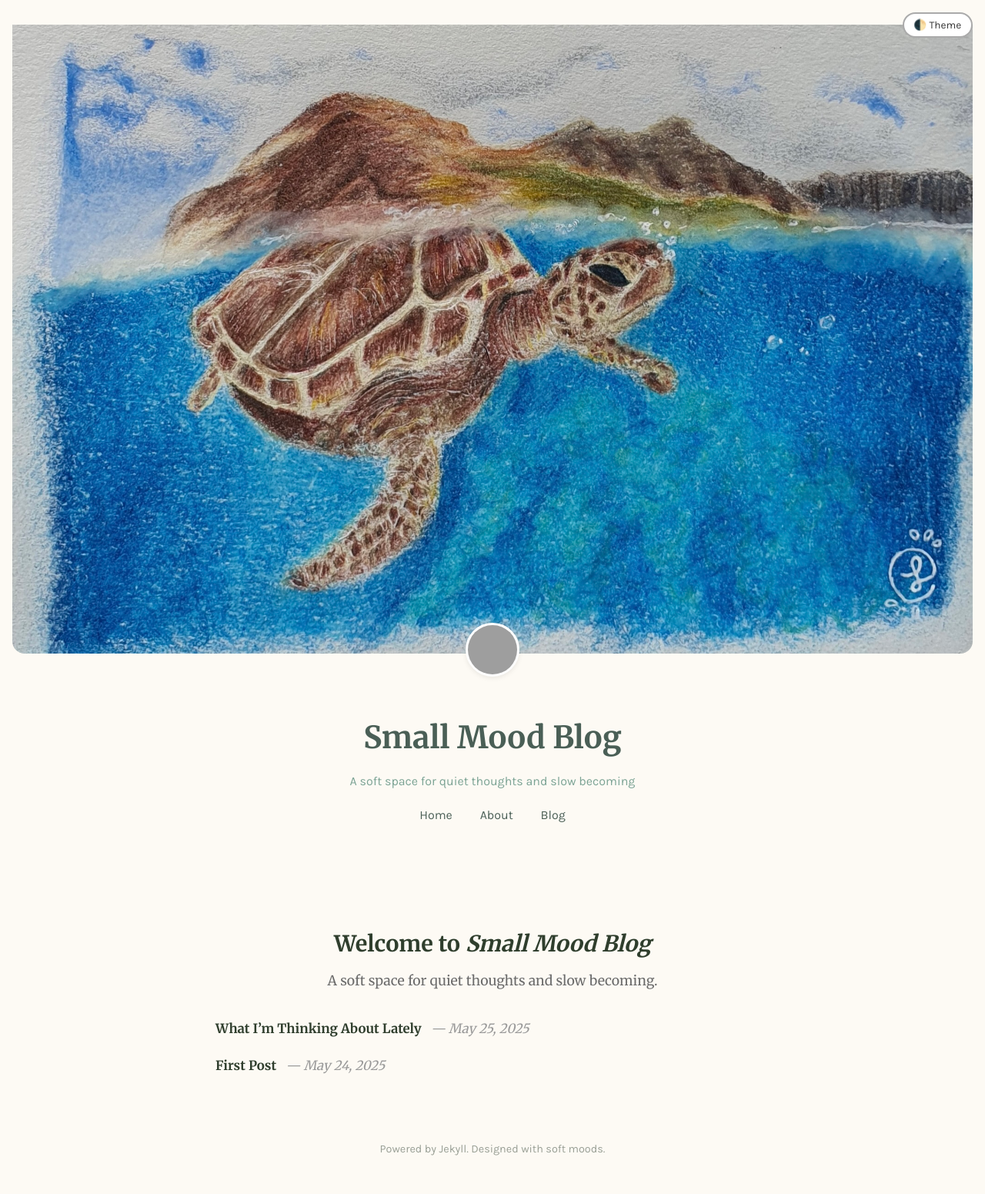
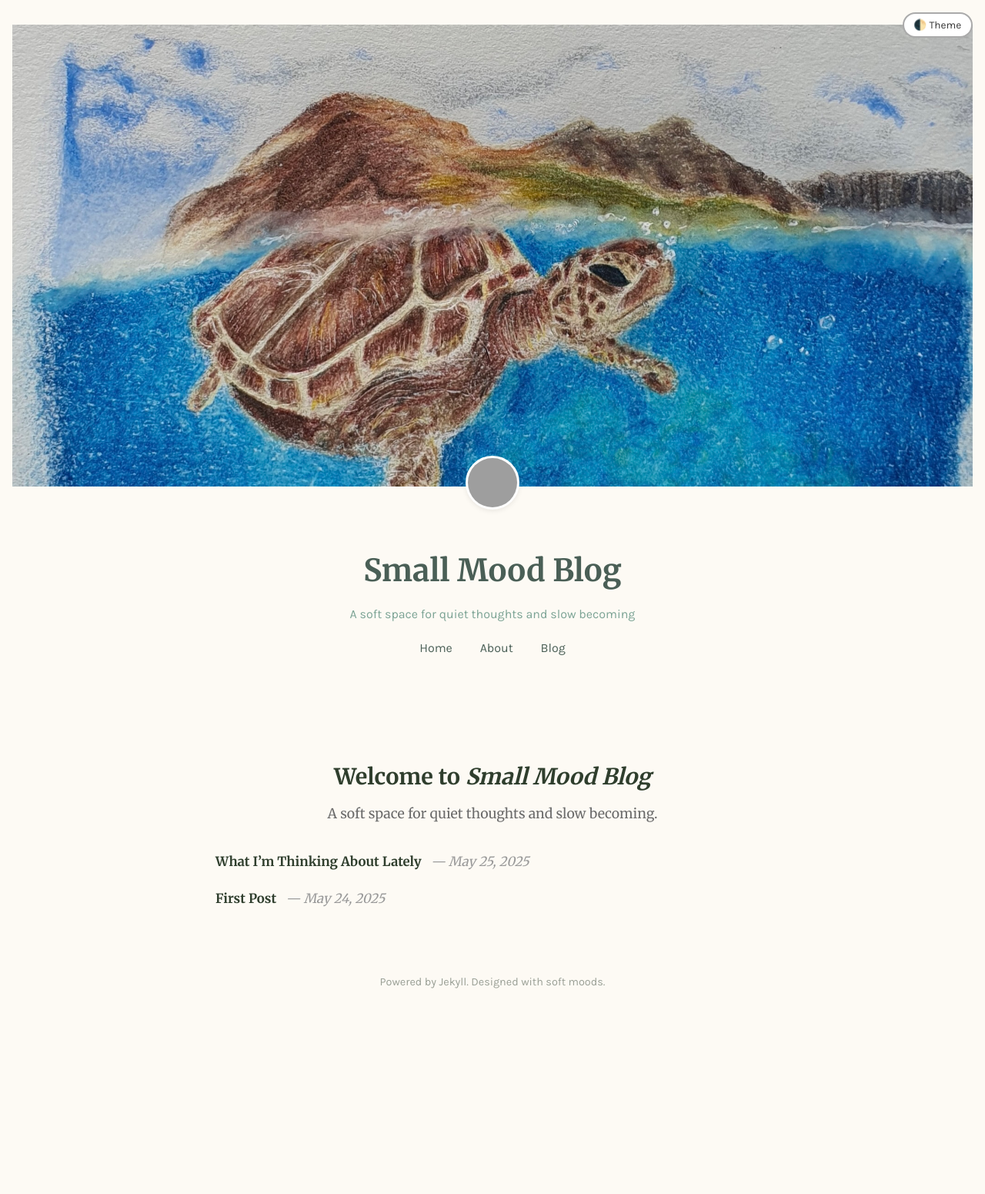
Before and after one commit to naneecodes/naneecodes.github.io, a Jekyll site: the page built from index.html, in a window 1280 px wide. Shown: the whole page at 77% size. Built offline with Jekyll 4.4.1, drawn with Linux system fonts in a browser that asks for light colours; after the commit the page ends 1334 px from its top, so only the background shows below that; grey boxes are pictures that could not be loaded.

Commit message:
Update header with wrapper

```diff
--- a/_layouts/default.html
+++ b/_layouts/default.html
@@ -40,7 +40,9 @@
 
 <body>
   <header class="site-header">
-    <img src="/assets/images/header.png" alt="Header image" class="header-image">
+    <div class="header-wrapper">
+      <img src="/assets/images/header.png" alt="Header image" class="header-image">
+    </div>
 
     <div class="avatar-container">
       <img src="/assets/images/avatar.png" alt="Profile avatar" class="profile-avatar" />
--- a/_layouts/post.html
+++ b/_layouts/post.html
@@ -25,7 +25,9 @@
 
 <body>
   <header class="site-header">
-    <img src="/assets/images/header.png" alt="Header image" class="header-image">
+    <div class="header-wrapper">
+      <img src="/assets/images/header.png" alt="Header image" class="header-image">
+    </div>
     <div class="avatar-container">
       <img src="/assets/images/avatar.png" alt="Profile avatar" class="profile-avatar" />
       <h1>{{ site.name }}</h1>
--- a/assets/css/style.css
+++ b/assets/css/style.css
@@ -35,6 +35,13 @@ body {
   border-radius: 0 0 1rem 1rem;
   box-shadow: inset 0 -10px 20px rgba(0, 0, 0, 0.03);
 }
+
+.header-wrapper {
+  text-align: center;
+  max-height: 600px;
+  overflow: hidden;
+}
+
 
 
 
```
